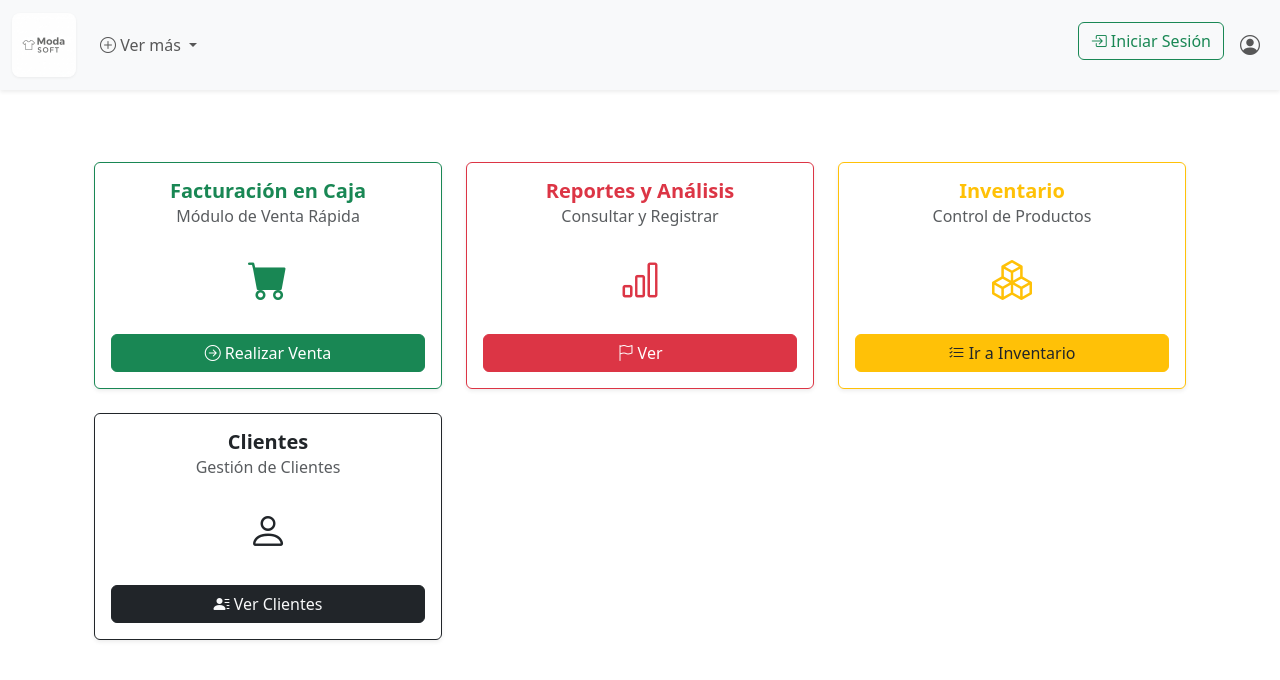
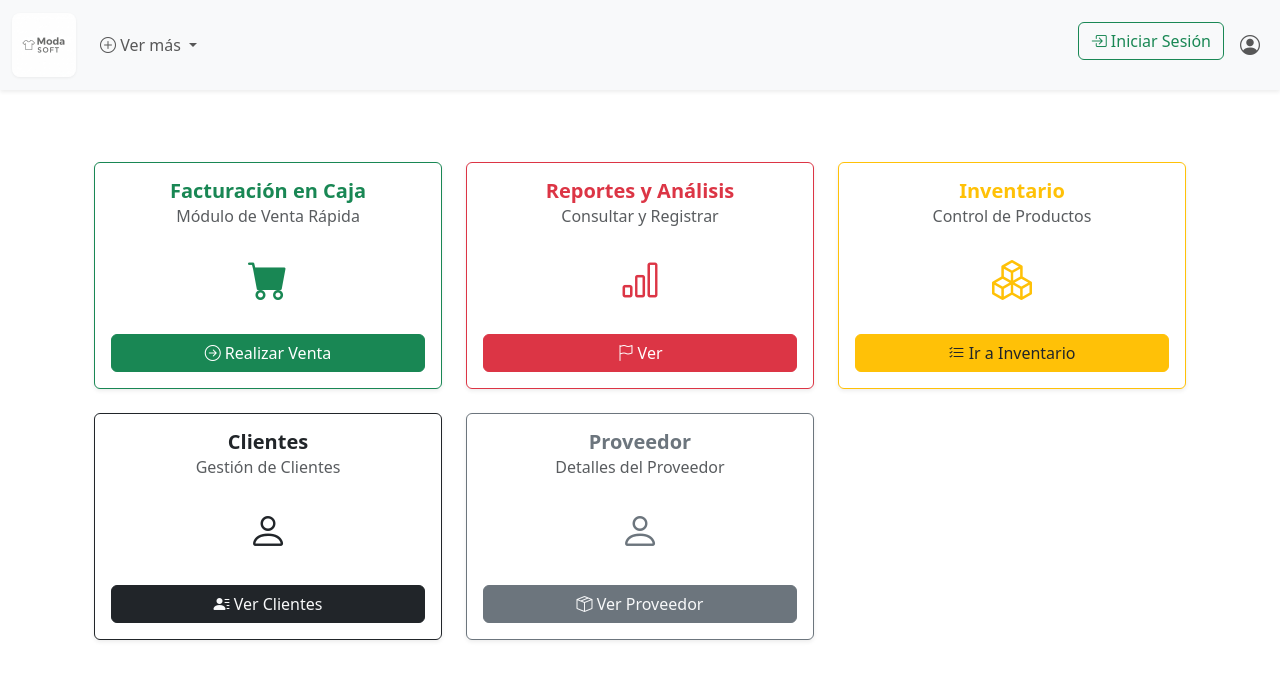
Before and after one commit to sukkoy298/ModaSoft, a Vue app: page / in a window 1280 px wide. Shown: the top 680 px of the page. Built offline with nearby package versions, Linux system fonts and the light colour scheme.

Commit message:
Commit 2: Agregando proveedor en el Home

```diff
--- a/src/components/HomeView.vue
+++ b/src/components/HomeView.vue
@@ -77,6 +77,23 @@ import Header from '@/components/Header.vue';
                     </div>
                 </div>
 
+                <div class="col">
+                    <div class="card h-100 shadow-sm border-secondary">
+                        <div class="card-body text-center d-flex flex-column justify-content-between">
+                            <div>
+                                <h5 class="card-title fw-bold text-secondary">Proveedor</h5>
+                                <h6 class="card-subtitle mb-4 text-body-secondary">Detalles del Proveedor</h6>
+
+                                <i class="bi bi-person fs-1 text-secondary d-block mb-4"></i>
+                            </div>
+
+                            <router-link to="/proveedor" class="btn btn-secondary text-light">
+                                <i class="bi bi-box-seam"></i> Ver Proveedor
+                            </router-link>
+                        </div>
+                    </div>
+                </div>
+
             </div>
         </div>
     </div>
```
